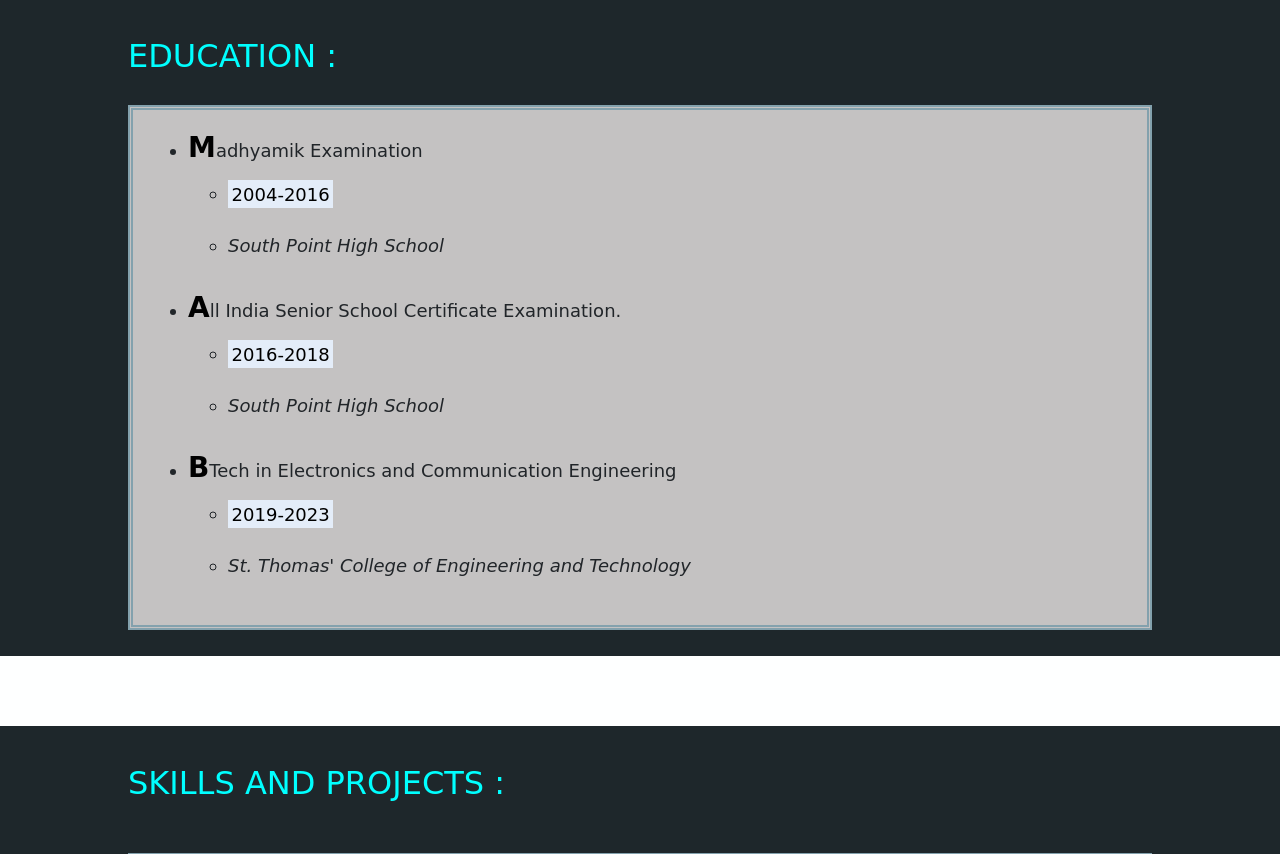
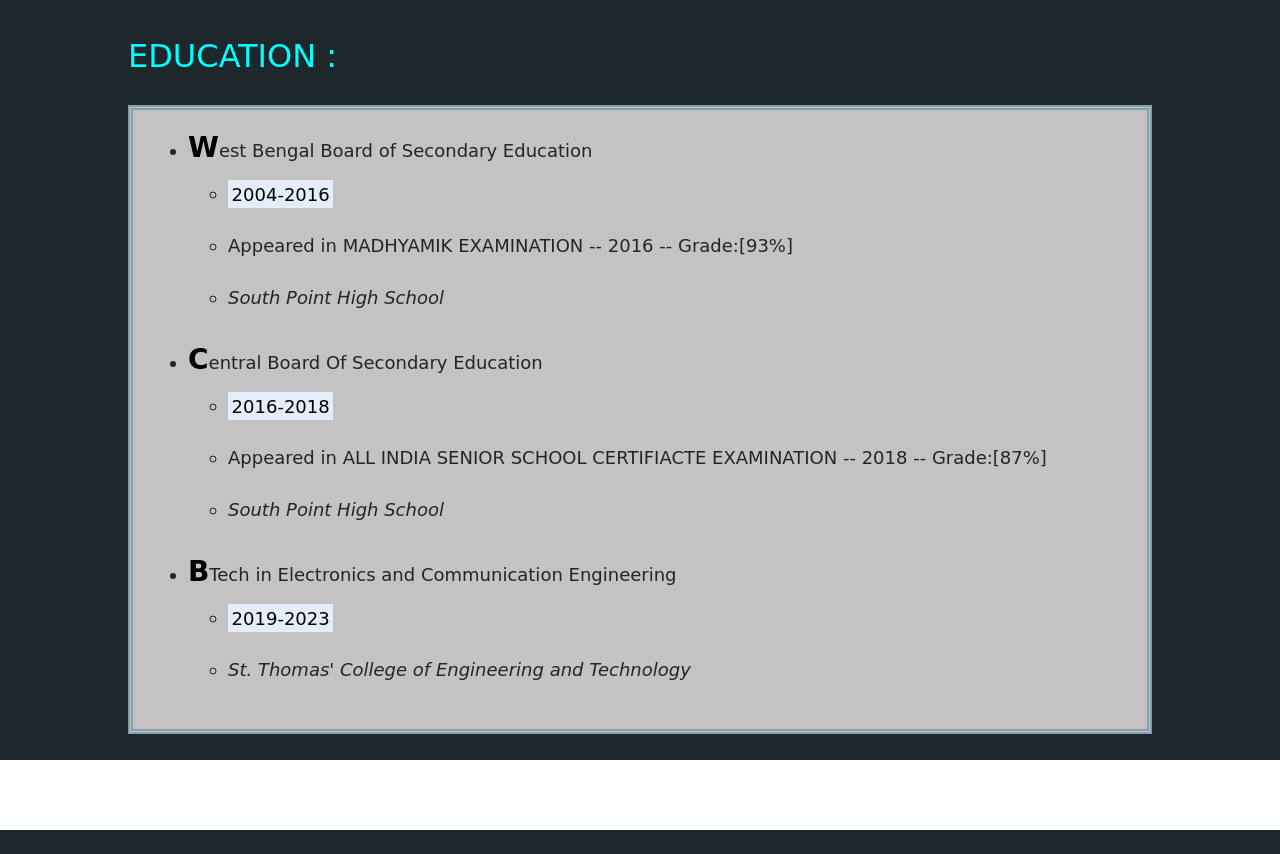
Before and after one commit to srijani19/newcv, a plain HTML site: page index.html in a window 1280 px wide. Shown: the part 1080-1934 px from the top of the page. Drawn offline with nearby package versions, Linux system fonts and the light colour scheme.

Commit message:
Update index.html

```diff
--- a/index.html
+++ b/index.html
@@ -171,19 +171,21 @@
             <div class="why" style="margin-top:30px">
                 <ul>
                     <li class="q" style="font-family: 'Satisfy', cursive;">
-                        Madhyamik Examination
+                        West Bengal Board of Secondary Education
                         <ul>
                             <li><p><mark style="background: #e4edf9;">2004-2016</p></mark></li>
-                             <li><p style="font-style:italic">South Point High School</p></li>
+                            <li><p>Appeared in MADHYAMIK EXAMINATION -- 2016 -- Grade:[93%]</p></li>
+                            <li><p style="font-style:italic">South Point High School</p></li>
 
                         </ul>
 
                     </li >
 
                     <li class="q" style="font-family: 'Satisfy', cursive;">
-                        All India Senior School Certificate Examination.
+                        Central Board Of Secondary Education
                         <ul>
                             <li><p><mark style="background: #e4edf9;">2016-2018</mark></p></li>
+                             <li><p>Appeared in ALL INDIA SENIOR SCHOOL CERTIFIACTE EXAMINATION -- 2018 -- Grade:[87%]</p></li>
                              <li><p style="font-style:italic">South Point High School</p></li>
 
                         </ul>
```
